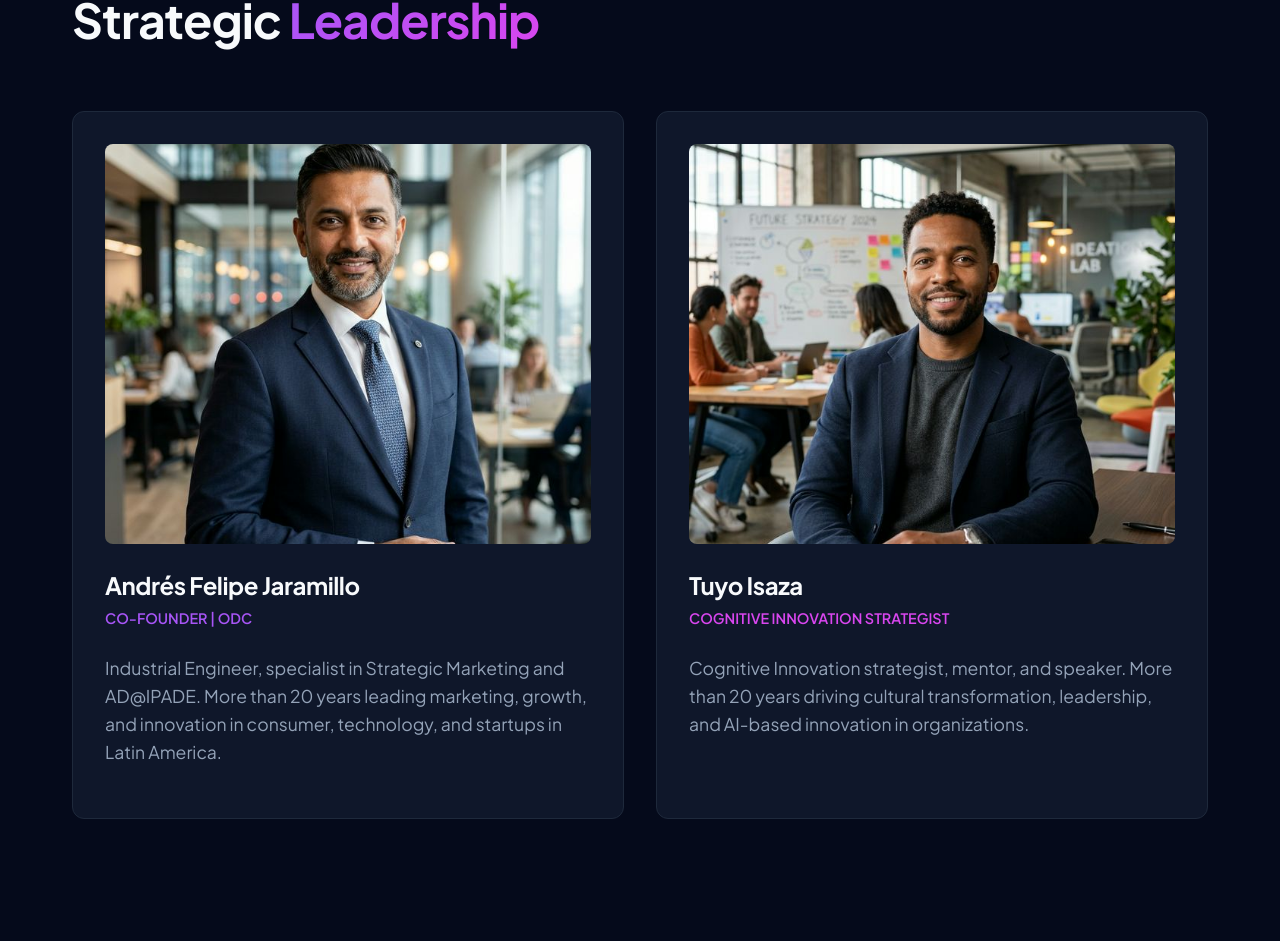
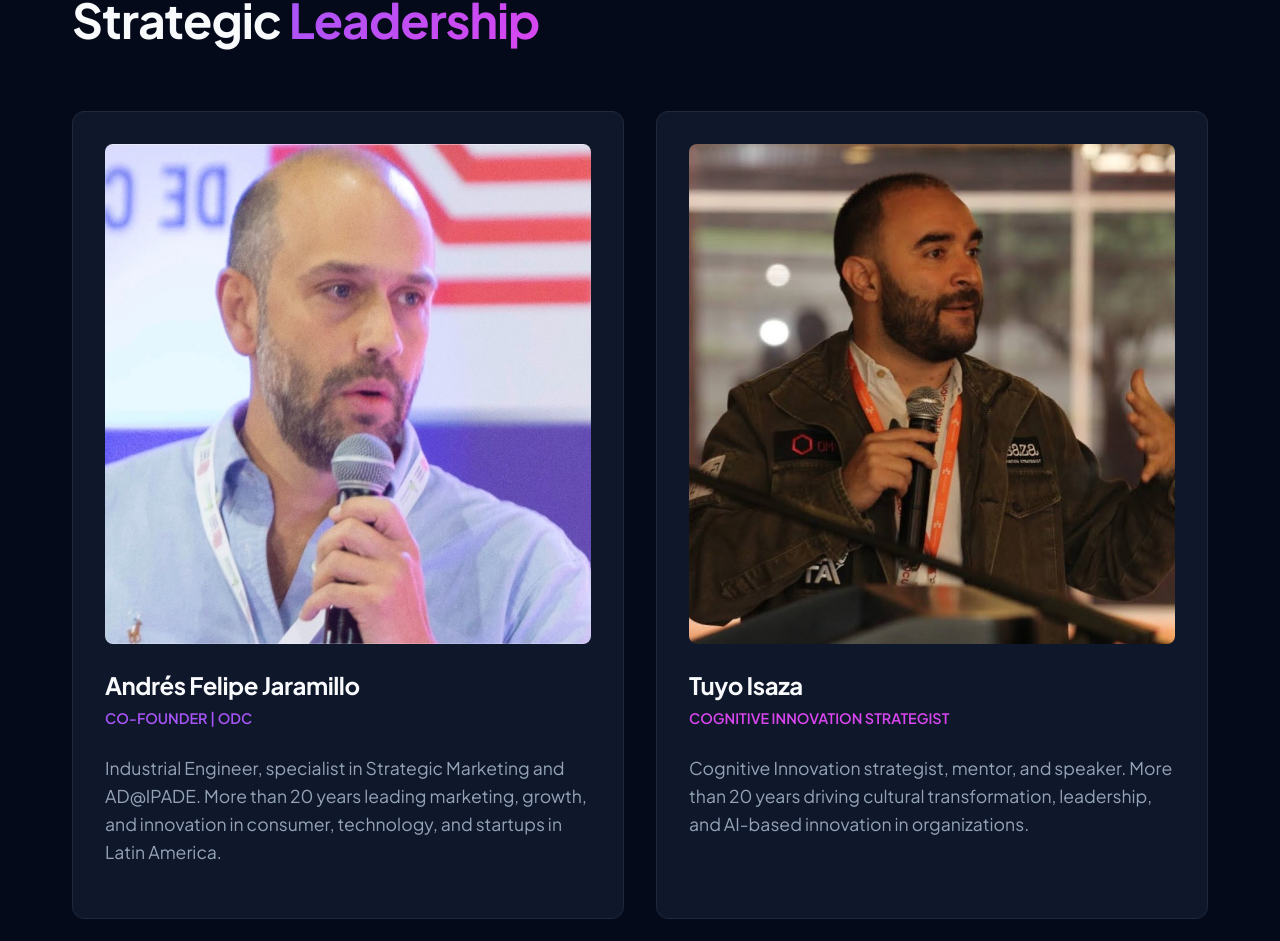
Before and after one commit to tuyoisaza/odc-website-nextjs, a Next.js app: page /en in a window 1280 px wide. Shown: the part 1239-2180 px from the top of the page. Before the commit the page ends 2154 px from the top, so only its background shows below. Built offline with nearby package versions, Linux system fonts and the light colour scheme.

Commit message:
v1.2.6: fix: use correct team images from docs and update clients title

```diff
--- a/app/[locale]/page.tsx
+++ b/app/[locale]/page.tsx
@@ -69,7 +69,7 @@ export default function Home() {
         </h2>
         <div className="editorial-grid">
           <div className="card" style={{ gridColumn: "span 6" }}>
-            <img src="/andres_headshot.png" alt="Andrés Felipe Jaramillo" style={{ width: "100%", height: "400px", objectFit: "cover", borderRadius: "0.5rem", marginBottom: "1.5rem" }} loading="lazy" />
+            <img src="/Andres_Jaramillo.jpeg" alt="Andrés Felipe Jaramillo" style={{ width: "100%", height: "500px", objectFit: "cover", borderRadius: "0.5rem", marginBottom: "1.5rem" }} loading="lazy" />
             <h3 style={{ fontSize: "1.5rem", marginBottom: "0.5rem" }}>{useTranslations("Team")("andresName")}</h3>
             <p style={{ fontWeight: 600, color: "var(--accent)", marginBottom: "1.5rem", fontSize: "0.9rem", textTransform: "uppercase" }}>
               {useTranslations("Team")("andresTitle")}
@@ -77,7 +77,7 @@ export default function Home() {
             <p>{useTranslations("Team")("andresBio")}</p>
           </div>
           <div className="card" style={{ gridColumn: "span 6" }}>
-            <img src="/tuyo_headshot.png" alt="Tuyo Isaza" style={{ width: "100%", height: "400px", objectFit: "cover", borderRadius: "0.5rem", marginBottom: "1.5rem" }} loading="lazy" />
+            <img src="/Tuyo_Isaza.jpg" alt="Tuyo Isaza" style={{ width: "100%", height: "500px", objectFit: "cover", objectPosition: "top", borderRadius: "0.5rem", marginBottom: "1.5rem" }} loading="lazy" />
             <h3 style={{ fontSize: "1.5rem", marginBottom: "0.5rem" }}>{useTranslations("Team")("tuyoName")}</h3>
             <p style={{ fontWeight: 600, color: "var(--accent-magenta)", marginBottom: "1.5rem", fontSize: "0.9rem", textTransform: "uppercase" }}>
               {useTranslations("Team")("tuyoTitle")}
--- a/package.json
+++ b/package.json
@@ -1,6 +1,6 @@
 {
   "name": "odc",
-  "version": "1.2.5",
+  "version": "1.2.6",
   "private": true,
   "scripts": {
     "dev": "next dev",
```
Also changed, not shown: public/Andres_Jaramillo.jpeg (added), public/Tuyo_Isaza.jpg (added).
